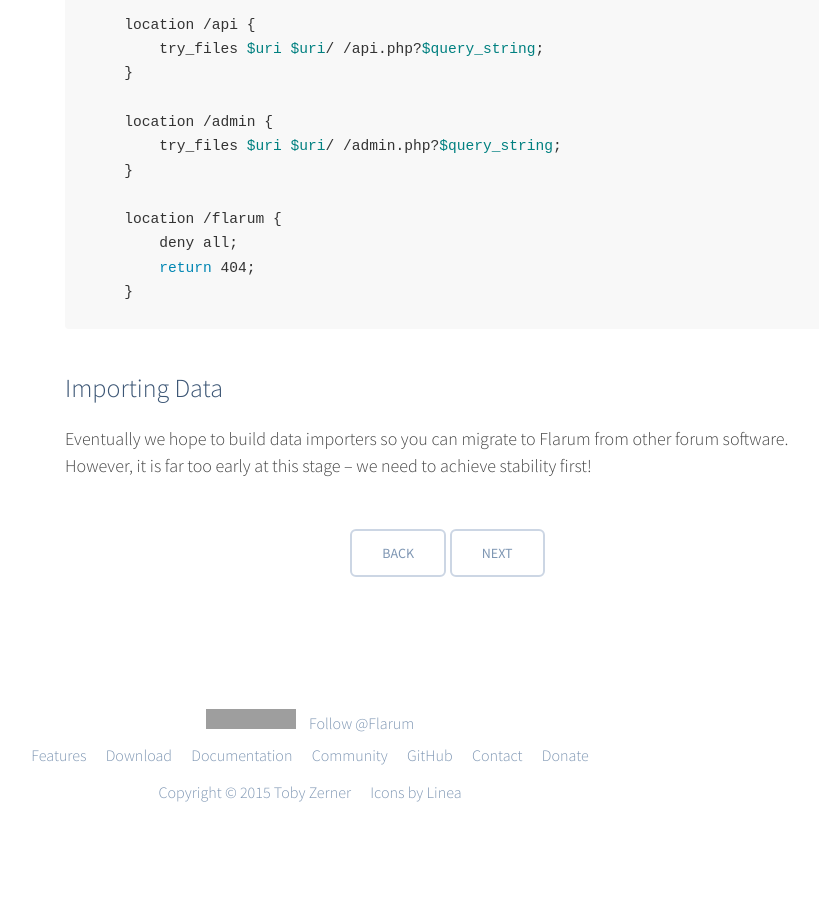
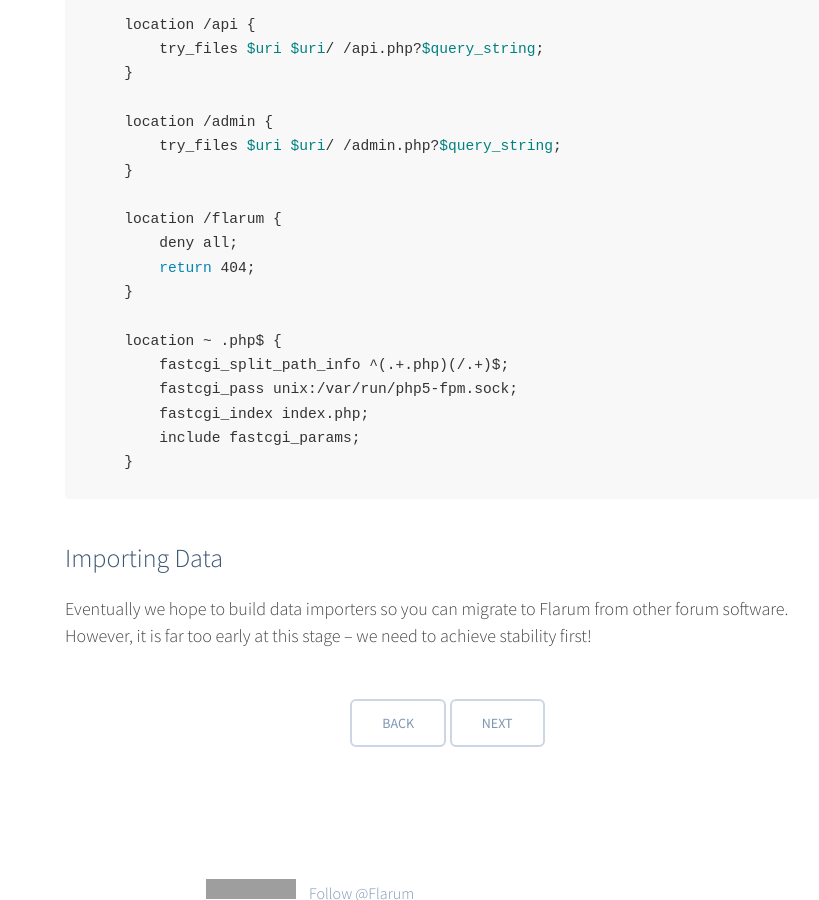
Before and after one commit to flarum/flarum.github.io, a Jekyll site: the page built from _docs/installation.md, in a window 1280 px wide and 900 px high, scrolled down 1220 px. Shown: the whole window, without its empty margins (330-1149 px from the left). Built offline with Jekyll 4.4.1, drawn with Linux system fonts in a browser that asks for light colours; nearby versions of some CDN libraries; comment, search, counter and statistics services are not loaded; grey boxes are pictures that could not be loaded.

Commit message:
Fix nginx configuration

````diff
--- a/_docs/installation.md
+++ b/_docs/installation.md
@@ -44,6 +44,13 @@ You'll need to set up URL rewriting in order to install and run Flarum. Flarum c
         deny all;
         return 404;
     }
+
+    location ~ .php$ {
+        fastcgi_split_path_info ^(.+.php)(/.+)$;
+        fastcgi_pass unix:/var/run/php5-fpm.sock;
+        fastcgi_index index.php;
+        include fastcgi_params;
+    }
 ```
 
 ## Importing Data
````
